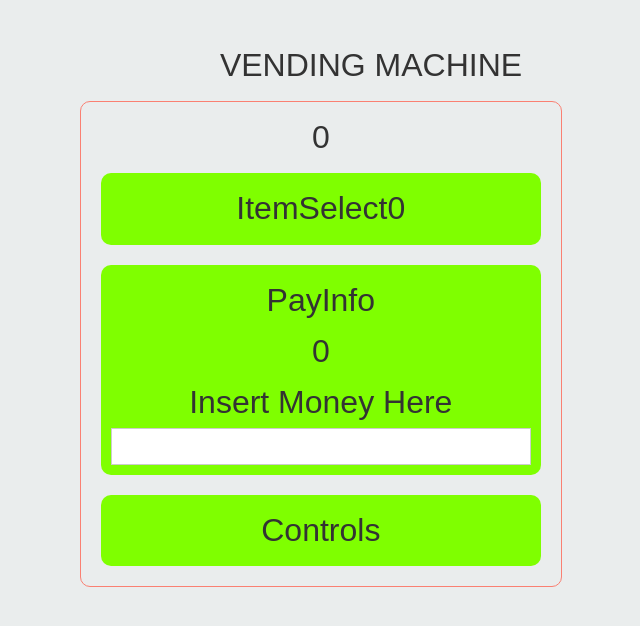
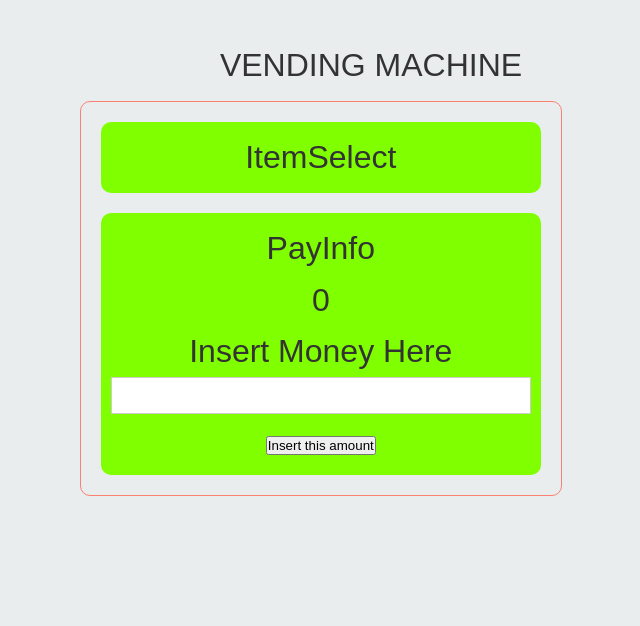
Before and after one commit to adam0tokyo/Quik-Vend, a React (Create React App) app: page / in a window 1280 px wide. Shown: the top 626 px of the page, without its empty margins (269-909 px from the left). Built offline with nearby package versions, Linux system fonts and the light colour scheme.

Commit message:
refactor: resturcture components

```diff
--- a/src/App.tsx
+++ b/src/App.tsx
@@ -1,15 +1,13 @@
 import React, { useState } from 'react'
 // import logo from './logo.svg'; //TODO Make Logo
 import styles from './App.module.css';
-import Controls from './components/Controls/Controls';
 import ItemSelect from './components/ItemSelect/ItemSelect';
-import PayInfo from './components/PayInfo/PayInfo';
+import PaymentSection from './components/PaymentSection/PaymentSection';
 
 
 function App() {
 
-  const [moneyDue, setMoneyDue] = useState<number>(0);
-  const [insertedMoney, setInsertedMoney] = useState(0);
+  const [moneyDue, setMoneyDue] = useState<number>(500);
 
   return (
     <div className="App">
@@ -17,10 +15,8 @@ function App() {
         VENDING MACHINE
       </header>
       <div className={styles.layoutcontainer} >
-        {moneyDue}
-        <ItemSelect setMoneyDue={setMoneyDue} moneyDue={moneyDue} />
-        <PayInfo setInsertedMoney={setInsertedMoney} insertedMoney={insertedMoney} />
-        <Controls />
+        <ItemSelect setMoneyDue={setMoneyDue} />
+        <PaymentSection setMoneyDue={setMoneyDue} moneyDue={moneyDue} />
       </div>
     </div >
   );
--- a/src/components/Controls/Controls.tsx
+++ b/src/components/Controls/Controls.tsx
@@ -1,9 +1,40 @@
 import React from 'react'
 import styles from "../../App.module.css";
 
-function Controls() {
+interface IProps {
+    insertMoney: number
+}
+
+interface CoinHolder {
+    [key: string]: number
+}
+
+const Controls: React.FC<IProps> = ({ insertMoney }) => {
+
+
+    function changeMaker(insertedMoney: number, moneyDue: number): CoinHolder {
+        const denominations = [500, 100, 50, 10, 5, 1];
+        let denomCount: number;
+        const returnChange: CoinHolder = {};
+        let remainingChange = insertedMoney - moneyDue;
+
+        denominations.forEach((denom) => {
+            if (Math.floor(remainingChange / denom) > 0) {
+                denomCount = Math.floor(remainingChange / denom);
+                returnChange[denom] = denomCount;
+                remainingChange = remainingChange % denom;
+            }
+        })
+        return returnChange
+    }
+
+
     return (
-        <div className={styles.griditem}>Controls</div>
+        <div className={styles.griditem}>
+            Controls
+            {insertMoney}
+
+        </div>
     )
 }
 
--- a/src/components/ItemSelect/ItemSelect.tsx
+++ b/src/components/ItemSelect/ItemSelect.tsx
@@ -4,15 +4,13 @@ import styles from "../../App.module.css";
 
 interface IProps {
     setMoneyDue: React.Dispatch<React.SetStateAction<number>>,
-    moneyDue: number
 }
 
 
-const ItemSelect: React.FC<IProps> = ({ setMoneyDue, moneyDue }) => {
+const ItemSelect: React.FC<IProps> = ({ setMoneyDue }) => {
     return (
         <div className={styles.griditem}>
             ItemSelect
-            {moneyDue}
         </div>
     )
 }
--- a/src/components/PayInfo/PayInfo.tsx
+++ /dev/null
@@ -1,43 +0,0 @@
-import React from 'react'
-import styles from "../../App.module.css";
-
-interface IProps {
-    setInsertedMoney: React.Dispatch<React.SetStateAction<number>>,
-    insertedMoney: number
-}
-
-
-
-const PayInfo: React.FC<IProps> = ({ insertedMoney, setInsertedMoney }) => {
-
-    const handleChange = (e: React.ChangeEvent<HTMLInputElement>) => {
-        setInsertedMoney(Number(e.target.value))
-    }
-
-    //use this to pay
-    // const onSubmit = (e) => {
-    //     e.preventDefault();
-    //     setInsertedMoney(insertedMoney);
-    // }
-
-    return (
-        <div className={styles.griditem}>
-            PayInfo <br />
-            {insertedMoney}
-            <form>
-                <label htmlFor='insertMoney'>Insert Money Here</label>
-                <input
-                    type="number"
-                    onChange={handleChange}
-                    className="PayInfo-input"
-                    name="age"
-                // value={insertedMoney}
-                // placeholder="0"
-                />
-                {/* <button type="submit">Insert this amount</button> */}
-            </form>
-        </div>
-    )
-}
-
-export default PayInfo
--- /dev/null
+++ b/src/components/PaymentSection/PaymentSection.tsx
@@ -0,0 +1,66 @@
+import React, { useState } from 'react'
+import styles from "../../App.module.css";
+
+interface IProps {
+    setMoneyDue: React.Dispatch<React.SetStateAction<number>>,
+    moneyDue: number
+}
+
+interface CoinHolder {
+    [key: string]: number
+}
+
+const PaymentSection: React.FC<IProps> = ({ setMoneyDue, moneyDue }) => {
+
+    const [insertMoney, setInsertMoney] = useState<number>(0);
+    // const [returnMoney, setReturnMoney] = useState<CoinHolder>({})
+
+
+    const handleChange = (e: React.ChangeEvent<HTMLInputElement>) => {
+        setInsertMoney(Number(e.target.value))
+    }
+
+    function changeMaker(insertedMoney: number, moneyDue: number): CoinHolder {
+        const denominations = [500, 100, 50, 10, 5, 1];
+        let denomCount: number;
+        const returnChange: CoinHolder = {};
+        let remainingChange = insertedMoney - moneyDue;
+
+        denominations.forEach((denom) => {
+            if (Math.floor(remainingChange / denom) > 0) {
+                denomCount = Math.floor(remainingChange / denom);
+                returnChange[denom] = denomCount;
+                remainingChange = remainingChange % denom;
+            }
+        })
+        return returnChange
+    }
+
+    //use this to pay
+    // const onSubmit = (e) => {
+    //     e.preventDefault();
+    //     setInsertMoney(insertMoney);
+    // }
+
+    return (
+        <div className={styles.griditem}>
+            PayInfo <br />
+            {insertMoney}
+            <form>
+                <label htmlFor='insertMoney'>Insert Money Here</label>
+                <input
+                    type="number"
+                    onChange={handleChange}
+                    className="PayInfo-input"
+                    name="age"
+                // value={insertMoney}
+                // placeholder="0"
+                />
+                {/* <button type="submit">Insert this amount</button> */}
+            </form>
+            <button type="reset">Insert this amount</button>
+        </div>
+    )
+}
+
+export default PaymentSection
```
